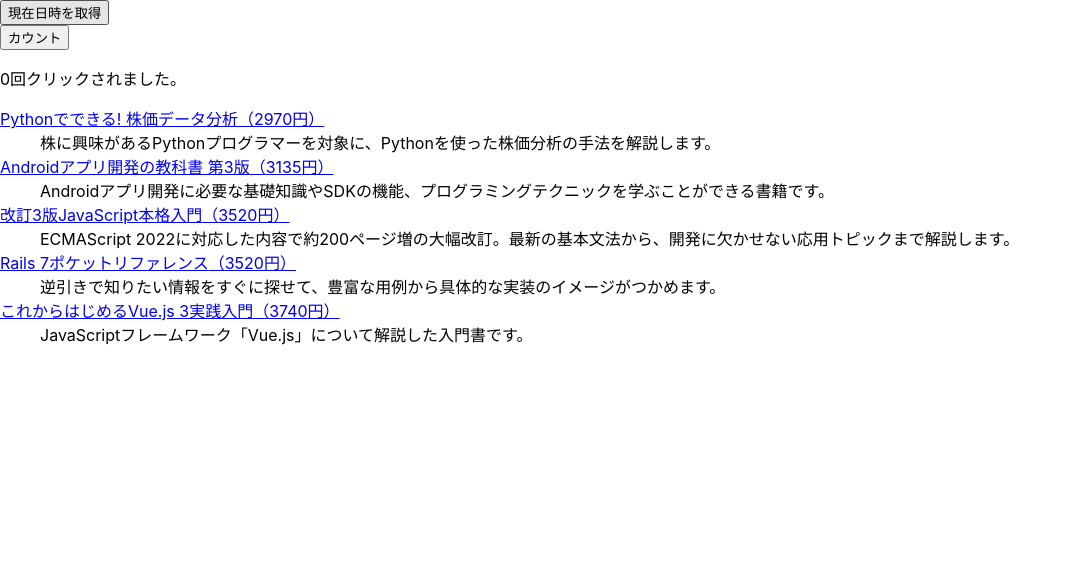
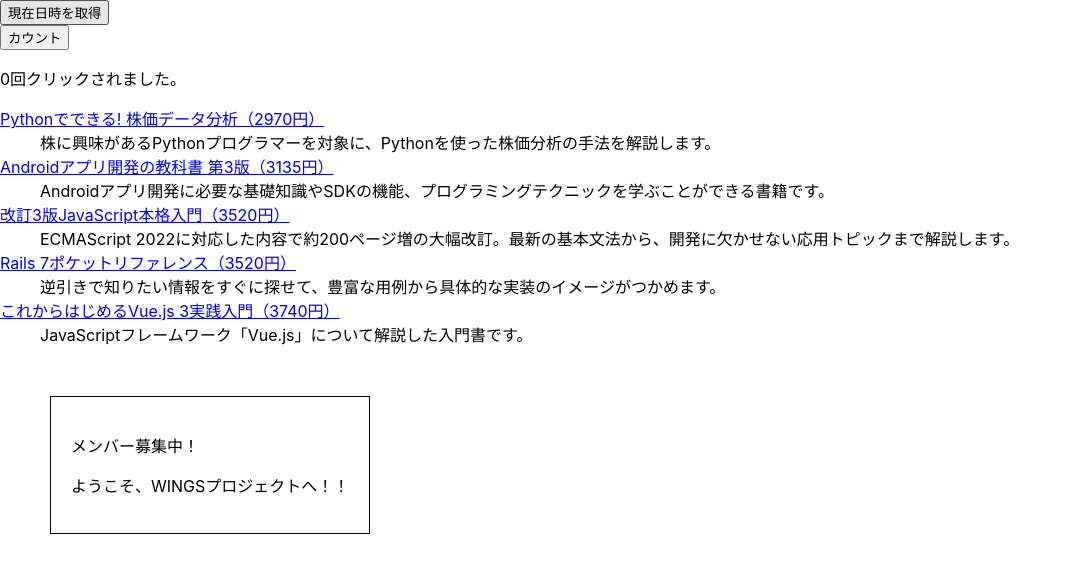
Before and after one commit to geminopa/my-react, a React (Create React App) app: page / in a window 1280 px wide. Shown: the top 572 px of the page, without its empty margins (0-1072 px from the left). Built offline with nearby package versions, Linux system fonts and the light colour scheme.

Commit message:
propsでHTMLタグ受け渡し

```diff
--- /dev/null
+++ b/src/chap03/StyledPanel.jsx
@@ -0,0 +1,14 @@
+export default function StyledPanel({ children }) {
+    return (
+        <div style={{
+            margin: 50,
+            padding: 20,
+            border: '1px solid #000',
+            width: 'fit-content',
+            bocShadow: '10px 5px 5px #999',
+            backgroundColor: '#fff',
+        }}>
+            {children}
+        </div>
+    );
+}
--- a/src/index.js
+++ b/src/index.jsx
@@ -8,6 +8,7 @@
 import ForList from './chap03/ForList';
 import ForFilter from './chap03/ForFilter';
 import ForSort from './chap03/ForSort';
+import StyledPanel from './chap03/StyledPanel';
 import reportWebVitals from './reportWebVitals';
 
 const root = ReactDOM.createRoot(document.getElementById('root'));
@@ -17,6 +18,10 @@
     <StateBasic init={0} />
     {/* <ForList src={books} /> */}
     <ForSort src={books} />
+    <StyledPanel>
+      <p>メンバー募集中！</p>
+      <p>ようこそ、WINGSプロジェクトへ！！</p>
+    </StyledPanel>
   </React.StrictMode>
 );
 
```
